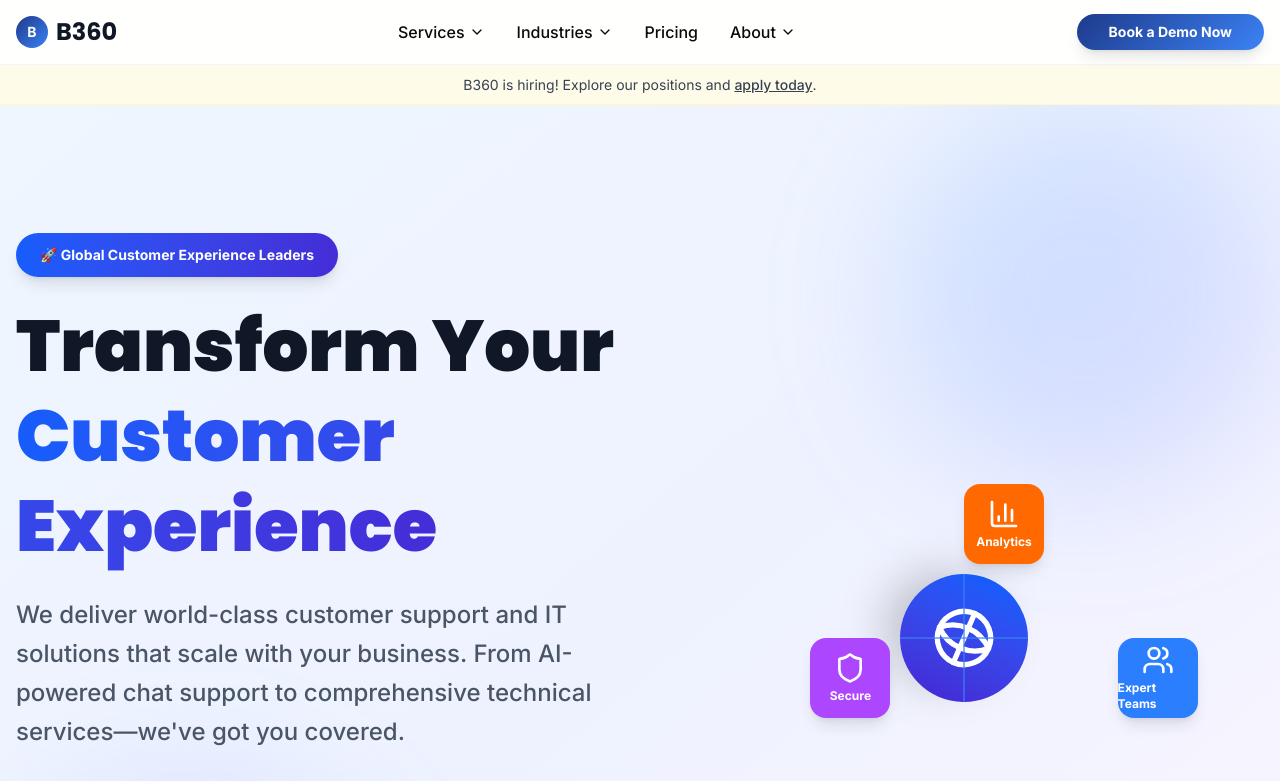
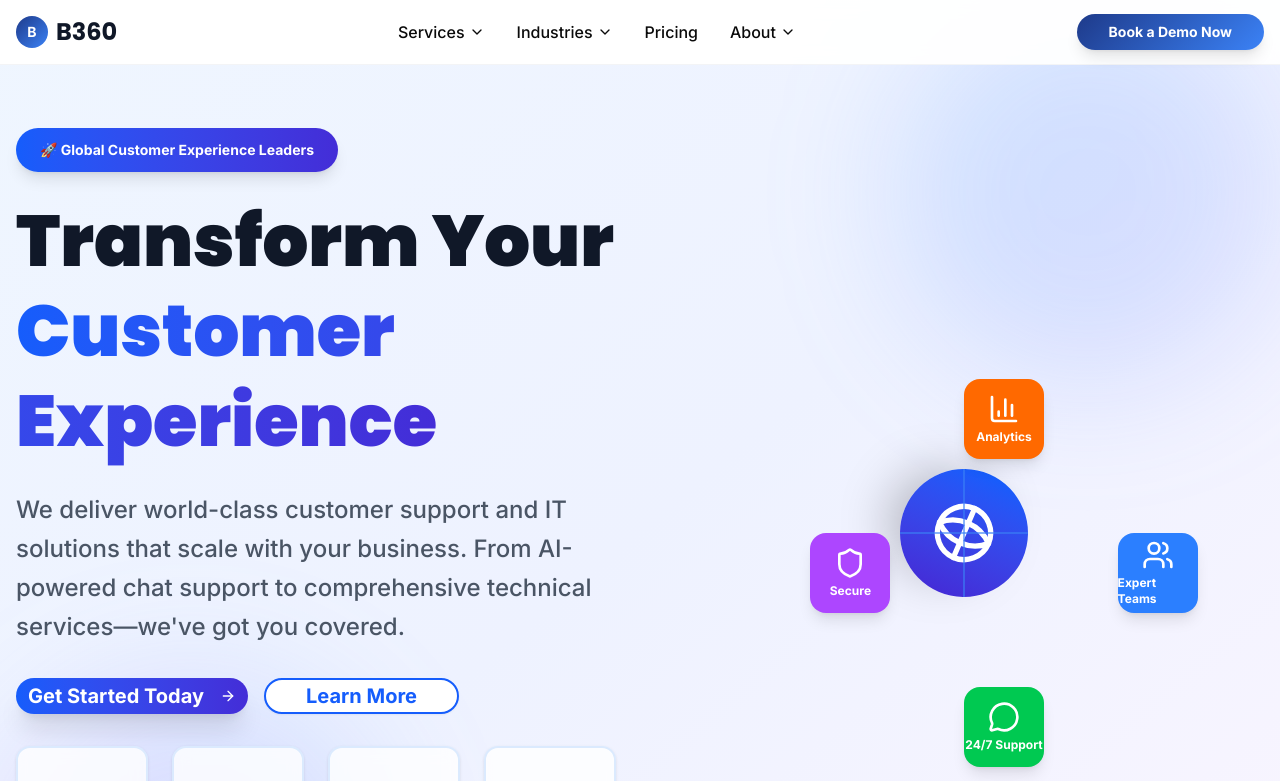
Before and after one commit to Ahmad-Munab/b360, a Next.js app: page / in a window 1280 px wide. Shown: the top 781 px of the page. Built offline with nearby package versions, Linux system fonts and the light colour scheme.

Commit message:
remove hiring banner

```diff
--- a/src/app/page.tsx
+++ b/src/app/page.tsx
@@ -9,7 +9,6 @@ import { Input } from "@/components/ui/input";
 import { Users, Database, Shield, Settings } from "lucide-react";
 import {
   Header,
-  AnnouncementBar,
   HeroSection,
   CompanyLogos,
 } from "@/components/public/landing";
@@ -59,7 +58,6 @@ export default function HomePage() {
   return (
     <div className="min-h-screen bg-white">
       <Header />
-      <AnnouncementBar />
       <HeroSection />
       <CompanyLogos />
 
--- a/src/components/public/landing/AnnouncementBar.tsx
+++ /dev/null
@@ -1,17 +0,0 @@
-import Link from "next/link"
-
-export const AnnouncementBar = () => {
-  return (
-    <div className="bg-yellow-50 border-b border-yellow-100 pt-16">
-      <div className="container mx-auto px-4 py-2 text-center">
-        <span className="text-sm text-gray-700">
-          B360 is hiring! Explore our positions and{" "}
-          <Link href="#" className="underline font-medium">
-            apply today
-          </Link>
-          .
-        </span>
-      </div>
-    </div>
-  )
-}
--- a/src/components/public/landing/index.ts
+++ b/src/components/public/landing/index.ts
@@ -1,4 +1,3 @@
 export * from "./Header"
-export * from "./AnnouncementBar"
 export * from "./HeroSection"
 export * from "./CompanyLogos"
```
